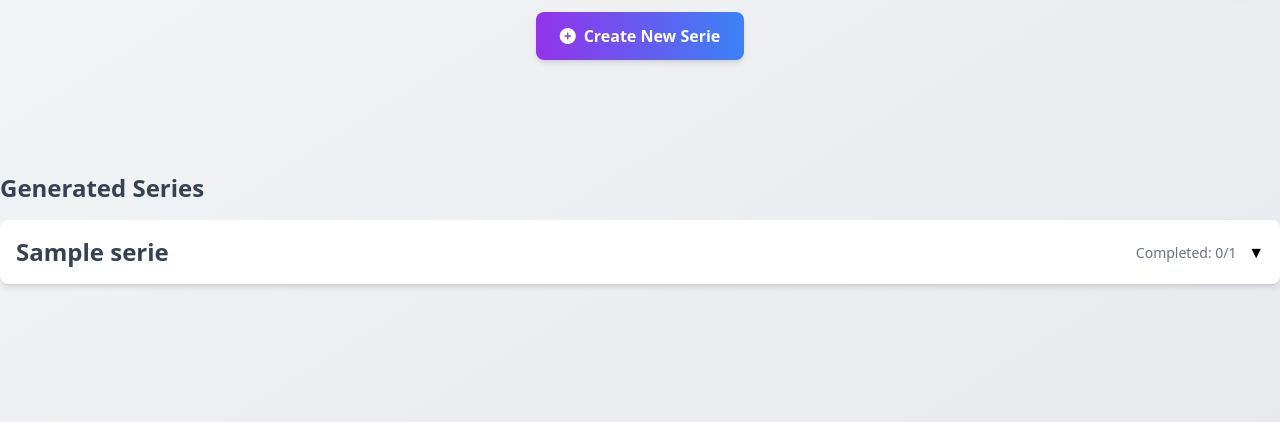
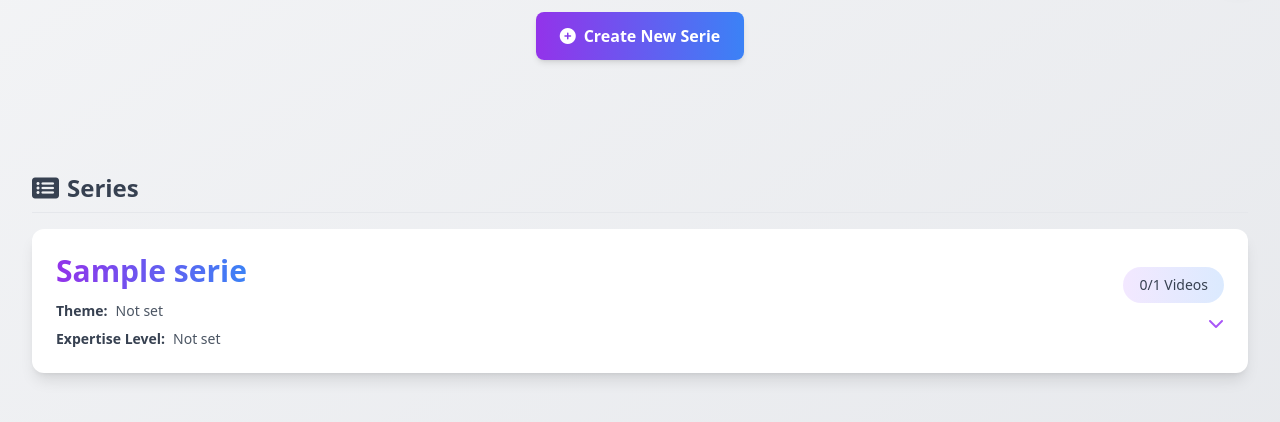
Before and after one commit to Brunvelop/autovid, a FastAPI app: template templates/index.html in a window 1280 px wide. Shown: the part 92-514 px from the top of the page. Run offline with FastAPI, Linux system fonts and the light colour scheme; the template is opened without the code that fills it: most values are stand-ins (such as "Sample title", 1, 10 or a date in 2020); some libraries are stand-ins or nearby versions.

Commit message:
Style: Revamp UI with enhanced serie production tracking and modern gradient design
• New card-based serie overview layout • Progress tracking with status indicators • Visual dot connectors between videos • Streamlined video status display • Updated storyboard generation flow

```diff
--- a/templates/components/serie_production_progress.html
+++ b/templates/components/serie_production_progress.html
@@ -1,86 +1,90 @@
 <div x-data="{ open: false }" class="mb-8">
-    <div @click="open = !open" class="bg-white shadow-md rounded-lg p-4 cursor-pointer">
+    <!-- Serie Header Card -->
+    <div @click="open = !open"
+         class="bg-white shadow-lg rounded-xl p-6 cursor-pointer transform transition duration-200 hover:scale-[1.01] relative z-10">
         <div class="flex justify-between items-center">
-            <h2 class="text-2xl font-semibold text-gray-700">{{ serie_data.name }}</h2>
-            <div>
-                <span class="text-sm text-gray-500">
-                    Completed: {{ serie_data.videos|selectattr('production_status.ready_to_upload')|list|length }}/{{ serie_data.videos|length }}
+            <div class="space-y-3">
+                <h2 class="text-3xl font-bold bg-clip-text text-transparent bg-gradient-to-r from-purple-600 to-blue-500">
+                    {{ serie_data.name }}
+                </h2>
+                <div class="space-y-2">
+                    {% set fields = [
+                        ('Theme', serie_data.serie_theme, 'Not set'),
+                        ('Expertise Level', serie_data.expertise, 'Not set'),
+                    ] %}
+
+                    {% for label, value, default in fields %}
+                        <p class="text-sm text-gray-600 flex items-center">
+                            <span class="font-semibold text-gray-700 mr-2">{{ label }}:</span>
+                            <span class="text-gray-600">{{ value or default }}</span>
+                        </p>
+                    {% endfor %}
+                </div>
+            </div>
+            <div class="text-right flex flex-col items-end space-y-2">
+                <span class="px-4 py-2 bg-gradient-to-r from-purple-100 to-blue-100 rounded-full text-sm font-medium text-gray-700">
+                    {{ serie_data.videos|selectattr('production_status.ready_to_upload')|list|length }}/{{ serie_data.videos|length }} Videos
                 </span>
-                <span class="ml-2" x-text="open ? '▲' : '▼'"></span>
+                <span class="text-purple-500 transition-transform duration-200"
+                      :class="{'rotate-180': open}">
+                    <i class="fas fa-chevron-down"></i>
+                </span>
             </div>
         </div>
     </div>
-    <div x-show="open" x-transition class="mt-4">
-        <div class="bg-white shadow-md rounded-lg overflow-hidden">
-            <table class="w-full">
-                <thead>
-                    <tr class="bg-gray-200 text-gray-700">
-                        <th class="px-6 py-3 text-left text-xs font-medium uppercase tracking-wider">Video</th>
-                        <th class="px-6 py-3 text-left text-xs font-medium uppercase tracking-wider">Text Evaluation</th>
-                        <th class="px-6 py-3 text-left text-xs font-medium uppercase tracking-wider">Images Progress</th>
-                        <th class="px-6 py-3 text-left text-xs font-medium uppercase tracking-wider">Status</th>
-                    </tr>
-                </thead>
-                <tbody class="divide-y divide-gray-200">
-                    {% for video in serie_data.videos %}
-                    <tr class="{% if video.production_status.ready_to_upload %}bg-green-50{% else %}hover:bg-gray-50{% endif %}">
-                        <td class="px-6 py-4 whitespace-nowrap">
-                            {{ video.json_data_path.stem if video.json_data_path else 'Untitled' }}
-                        </td>
-                        <td class="px-6 py-4">
-                            <div class="flex items-center">
-                                <a  class="text-green-600 hover:text-green-900 font-medium mr-2">
-                                    Edit
-                                </a>
-                                <div class="flex-grow">
-                                    {% if video.production_status.text_evaluation %}
-                                        <span class="text-sm font-medium text-gray-900">Evaluated</span>
-                                        <ul class="mt-1 text-sm text-gray-500">
-                                        {% for metric, value in video.production_status.text_evaluation.items() %}
-                                            <li>{{ metric }}: {{ value }}</li>
-                                        {% endfor %}
-                                        </ul>
-                                    {% else %}
-                                        <span class="text-sm text-gray-500">Not evaluated</span>
-                                    {% endif %}
+
+    <!-- Videos List Container -->
+    <div x-show="open"
+         x-transition:enter="transition ease-out duration-200"
+         x-transition:enter-start="opacity-0 transform -translate-y-2"
+         x-transition:enter-end="opacity-100 transform translate-y-0"
+         class="relative mt-4">
+        <!-- Visual Connector -->
+        <div class="absolute left-8 top-0 bottom-0 w-0.5 bg-gradient-to-b from-purple-500 to-blue-500"></div>
+
+        <!-- Videos Container -->
+        <div class="ml-12 space-y-4 relative">
+        {% for video in serie_data.videos %}
+            <!-- Dot Connector -->
+            <div class="absolute -left-[2.2rem] mt-8 w-4 h-4 rounded-full bg-gradient-to-r from-purple-500 to-blue-500 shadow-md"></div>
+
+        <div class="bg-white shadow-md rounded-xl p-6 hover:shadow-lg transition duration-200">
+            <div class="grid grid-cols-4 gap-6">
+                <!-- Video Details -->
+                <div class="space-y-3">
+                    <h3 class="font-bold text-xl text-gray-800">Video #{{ video.video_n }}</h3>
+                    <div class="space-y-2">
+                        <p class="text-sm"><span class="text-gray-600">Title:</span> <span class="font-medium">{{ video.youtube_details.title or 'Not set' }}</span></p>
+                        <p class="text-sm"><span class="text-gray-600">Cost:</span> <span class="font-medium">{{ '$%.5f'|format(video.text_cost) if video.text_cost else 'Not set' }}</span></p>
+                    </div>
+                </div>
+
+                <!-- Status Indicators -->
+                <div class="col-span-3 flex gap-4">
+                    {% set status_items = [
+                        ('text_completed', 'Text', 'fa-file-alt'),
+                        ('storyboard_completed', 'Storyboard', 'fa-images'),
+                        ('tts_completed', 'TTS', 'fa-microphone'),
+                        ('ready_to_upload', 'Ready', 'fa-check-circle')
+                    ] %}
+
+                    {% for status, label, icon in status_items %}
+                        <div class="flex-1 flex flex-col gap-2">
+                            <div class="p-3 rounded-lg text-center {{ 'bg-gradient-to-r from-purple-100 to-blue-100' if video.production_status[status] else 'bg-gray-100' }}">
+                                <i class="fas {{ icon }} text-xl {{ 'text-purple-600' if video.production_status[status] else 'text-gray-400' }}"></i>
+                                <div class="mt-1 text-sm font-medium {{ 'text-purple-600' if video.production_status[status] else 'text-gray-500' }}">
+                                    {{ label }}
                                 </div>
                             </div>
-                        </td>
-
-                        <td class="px-6 py-4 whitespace-nowrap">
-                            <div class="flex items-center">
-                                <a href="{{ url_for('show_storyboard', serie_name=serie_data.name, video_n=video.video_n) }}" class="text-blue-600 hover:text-blue-900 font-medium mr-2">
-                                    Edit
-                                </a>
-                                <div class="flex-grow">
-                                    <div class="w-full bg-gray-200 rounded-full h-2.5 dark:bg-gray-700">
-                                        <div class="bg-blue-600 h-2.5 rounded-full" style="width: {% if video.production_status.images_completed %}{{ (video.production_status.images_completed.count(True) / video.production_status.images_completed|length * 100) }}{% else %}0{% endif %}%"></div>
-                                    </div>
-                                    <span class="text-sm text-gray-500 mt-1 block">
-                                        {% if video.production_status.images_completed %}
-                                            {{ video.production_status.images_completed.count(True) }}/{{ video.production_status.images_completed|length }}
-                                        {% else %}
-                                            0/0
-                                        {% endif %}
-                                    </span>
-                                </div>
-                            </div>
-                        </td>
-                        <td class="px-6 py-4 whitespace-nowrap text-center">
-                            {% if video.production_status.ready_to_upload %}
-                                <span class="px-2 inline-flex text-xs leading-5 font-semibold rounded-full bg-green-100 text-green-800">
-                                    Ready to Upload
-                                </span>
-                            {% else %}
-                                <span class="px-2 inline-flex text-xs leading-5 font-semibold rounded-full bg-yellow-100 text-yellow-800">
-                                    In Progress
-                                </span>
-                            {% endif %}
-                        </td>
-                    </tr>
+                            <button class="text-sm px-4 py-2 rounded-lg bg-gradient-to-r from-purple-600 to-blue-500 text-white hover:from-purple-700 hover:to-blue-600 transition duration-200 shadow-md">
+                                {{ 'Edit' if video.production_status[status] else 'Create' }}
+                            </button>
+                        </div>
                     {% endfor %}
-                </tbody>
-            </table>
+                </div>
+            </div>
         </div>
+        {% endfor %}
     </div>
 </div>
+</div>
--- a/templates/index.html
+++ b/templates/index.html
@@ -11,8 +11,10 @@
     </div>
 
         {% if series_data %}
-            <div class="mt-12">
-                <h2 class="text-2xl font-semibold mb-4 text-gray-700">Generated Series</h2>
+            <div class="mt-12 mx-8">
+                <h2 class="text-2xl font-semibold mb-4 text-gray-700 border-b pb-2">
+                    <i class="fas fa-list-alt mr-2"></i>Series
+                </h2>
                 {% for serie_data in series_data %}
                     {% include 'components/serie_production_progress.html' %}
                 {% endfor %}
```
Also changed, not shown: UI_api.py (+19 -24 lines), serie_productor.py (+10 -4 lines).
